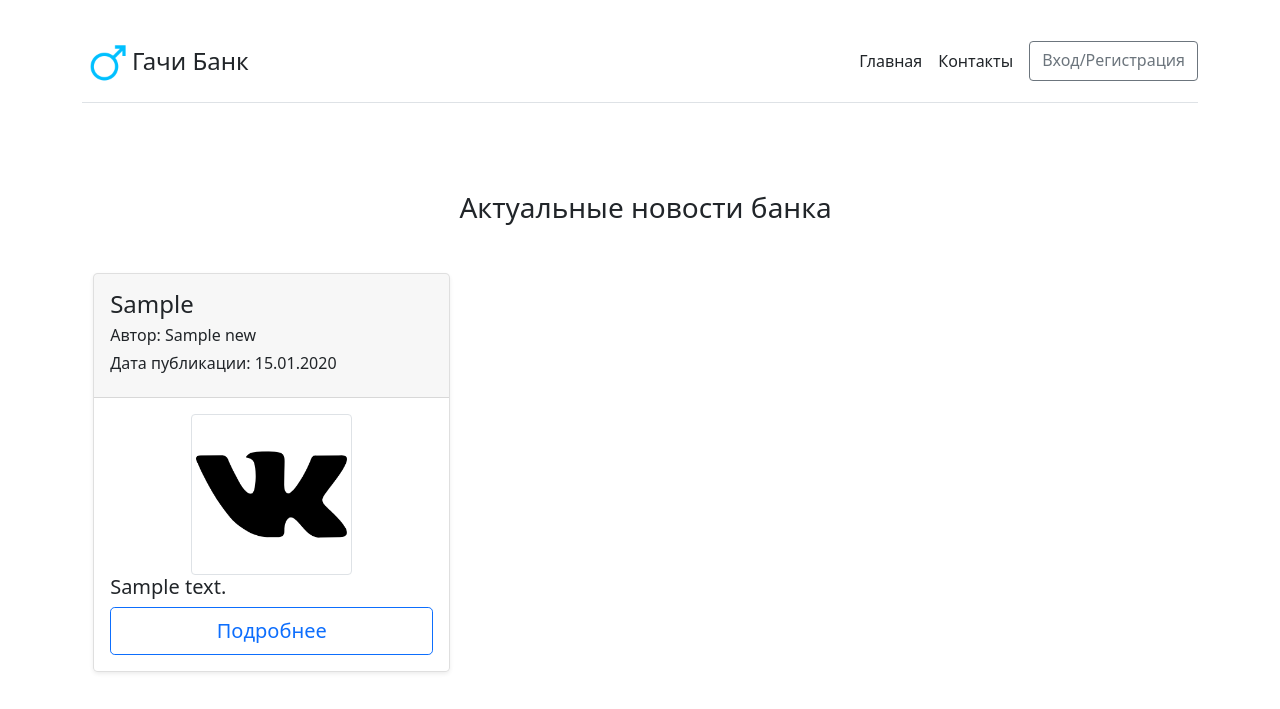
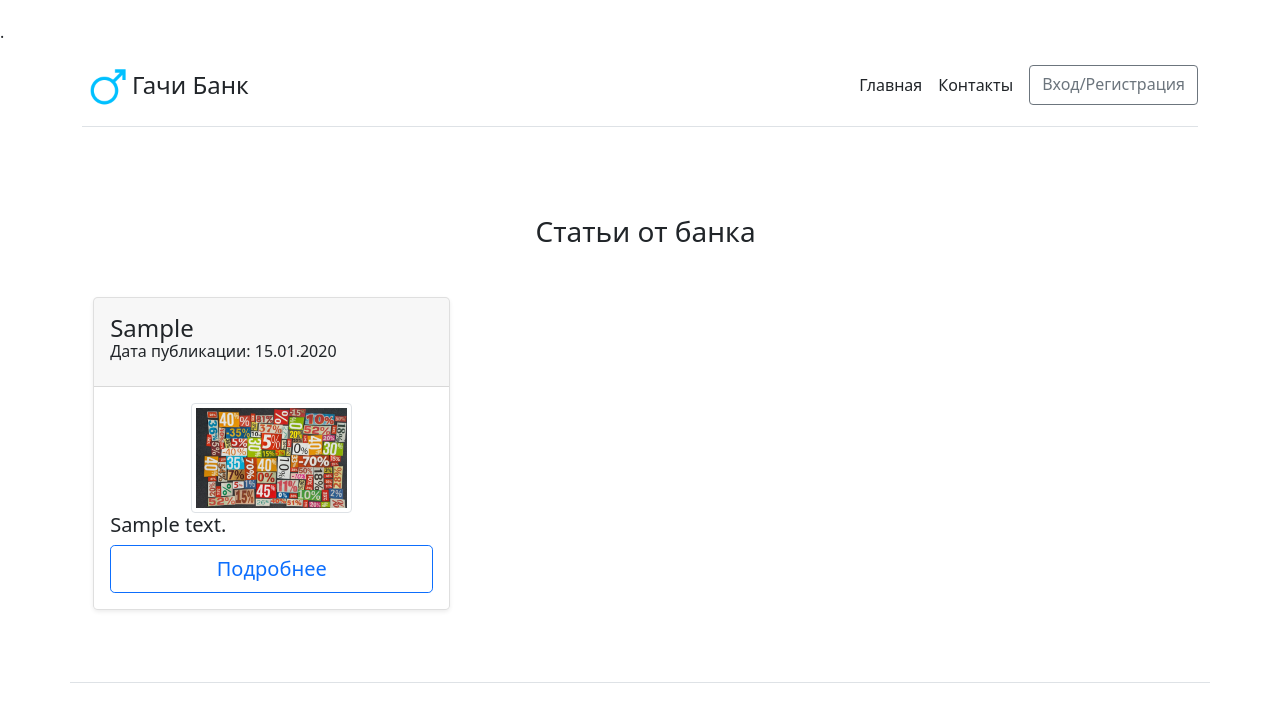
Before and after one commit to karterrr/BankProject3Sem, a PHP site: page / in a window 1280 px wide. Shown: the top 709 px of the page. Run offline with PHP 8.4, Linux system fonts and the light colour scheme; tables that the repository leaves empty or names only in its code hold one stand-in row (values such as "Sample post").

Commit message:
Ахахаха2

```diff
--- a/article.php
+++ b/article.php
@@ -11,7 +11,7 @@
     <link rel="stylesheet" href="https://cdn.jsdelivr.net/npm/bootstrap@5.0.1/dist/css/bootstrap.min.css">
     <link rel="stylesheet" href="css/style.css">
     <link href="https://maxcdn.bootstrapcdn.com/font-awesome/4.3.0/css/font-awesome.min.css" rel="stylesheet">
-    <title>News Today</title>
+    <title>Gachi Bank</title>
 </head>
 <body>
     <?php require "blocks/header.php" ?>
@@ -42,7 +42,6 @@
     <div class="container mt-5">
         <h3 class="text-center newnews mb-5"><?php echo $tittle?></h3>
         <div class="" style="margin-left: 1%;">
-            <h6 class="mt-2">Автор: <?php echo $name_users?></h6>
             <h6 class="float-right">Дата публикации: <?php print(date('d.m.Y',strtotime($date))); ?></h6>
             <!-- ТУТ ГОД И АВТОРА НОРМ ВЫВОДИТЬ -->
         </div>
--- a/contact.php
+++ b/contact.php
@@ -8,7 +8,7 @@
     <link rel="stylesheet" href="css/style.css">
     <link rel="stylesheet" href="https://cdn.jsdelivr.net/npm/bootstrap@5.0.1/dist/css/bootstrap.min.css">
     <script src="../js/copy_text.js"></script>
-    <title>News Today</title>
+    <title>Gachi Bank</title>
 </head>
 <body>
     <?php require "blocks/header.php" ?>
--- a/index.php
+++ b/index.php
@@ -10,13 +10,14 @@
     <meta name="viewport" content="width=device-width, initial-scale=1.0">
     <link rel="stylesheet" href="https://cdn.jsdelivr.net/npm/bootstrap@5.0.1/dist/css/bootstrap.min.css">
     <link rel="stylesheet" href="css/style.css">
-    <title>News Today</title>
+    <link rel="icon" href="/sys_img/logo.png" type="image/x-icon">.
+    <title>Gachi Bank</title>
 </head>
 <body>
     <?php require "blocks/header.php" ?>
 
     <div class="container mt-5">
-        <div style="text-align: center;"> <h3 class="newnews mb-5">Актуальные новости банка</h3> </div>
+        <div style="text-align: center;"> <h3 class="newnews mb-5">Статьи от банка</h3> </div>
 
 
         <?php
@@ -49,7 +50,6 @@
                 <div class="card-header py-3">
                     <h4 class="my-0 fw-normal"><?php print_r( $post['tittle']); ?></h4>
                     <div class="">
-                        <h6 class="mt-2">Aвтор: <?php print_r( $post['name_users']); ?> </h6>
                         <h6 class="float-right">Дата публикации: <?php print(date('d.m.Y',strtotime($post['date']))); ?></h6>
                         <!-- НАДО ПРАВИЛЬНОГО АВТОРА -->
                     </div>
--- a/newsform.php
+++ b/newsform.php
@@ -15,7 +15,7 @@
         <meta name="viewport" content="width=device-width, initial-scale=1.0">
         <link rel="stylesheet" href="css/style.css">
         <link rel="stylesheet" href="https://cdn.jsdelivr.net/npm/bootstrap@5.0.1/dist/css/bootstrap.min.css">
-        <title>News Today</title>
+        <title>Gachi Bank</title>
     </head>
     <body>
         <?php require "blocks/header.php" ?>
--- a/server/config.php
+++ b/server/config.php
@@ -2,8 +2,8 @@
 
 //вместо localhost нужно будет подставить IP сервера, если будем его подключать, он будет дан самим хостером
 //далее 'имя пользователя дб' 'пароль' 'название дб'
-$db=new mysqli('localhost:3306', 'root', 'root', 'list_of_users');
-$db = mysqli_connect('localhost:3307','root','root','list_of_users');
+//$db=new mysqli('localhost:3306', 'root', 'root', 'list_of_users');
+$db = mysqli_connect('localhost:3306','root','root','list_of_users');
 
 $site_url="http:localhost";
 
```
Also changed, not shown: img/4402сука.png (added), img/7259s1jlsJ30z04.jpg (deleted), news_img/1.jpg, news_img/2.jpg, news_img/3.jpg (added), news_img/4.jpg (deleted), sys_img/logo_old.png (renamed from sys_img/logoold.png), 1 other file.
